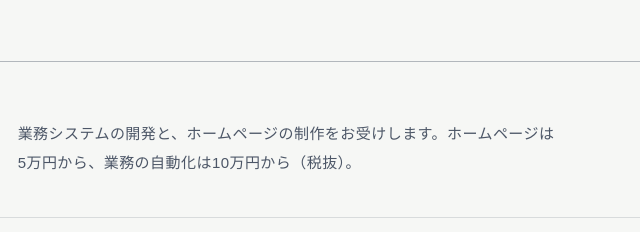
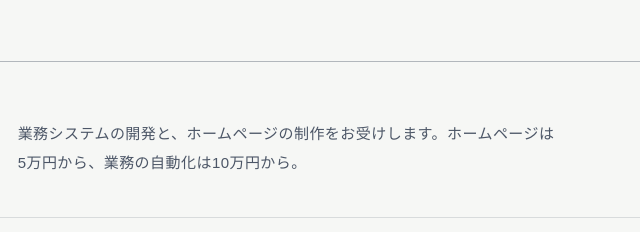
Before and after one commit to daikisakakibara-kanana/kanana-hp-renewal, a plain HTML site: page public/index.html in a window 1280 px wide. Shown: the part 996-1228 px from the top of the page, 437-1077 px from the left. Drawn offline with Linux system fonts and the light colour scheme; a web font is replaced by a local one.

Commit message:
トップの受託開発の説明文から（税抜）を削除
Co-Authored-By: Claude Opus 5.5 <noreply@anthropic.com>
Claude-Session: https://claude.ai/code/session_018Aak2MHL8sYCtXHpbj4DvG

```diff
--- a/public/index.html
+++ b/public/index.html
@@ -53,7 +53,7 @@
       <div class="services">
         <article class="service">
           <h3 class="service__name"><span class="service__icon"><svg viewBox="0 0 24 24" aria-hidden="true"><rect x="3" y="4.5" width="18" height="13" rx="1.5"/><path d="M8 21h8M12 17.5V21M9.5 9l-2.5 2.5 2.5 2.5M14.5 9l2.5 2.5-2.5 2.5"/></svg></span><span>受託開発<small>システム開発・<wbr>ホームページ制作</small></span></h3>
-          <p class="service__text">業務システムの<wbr>開発と、<wbr>ホームページの<wbr>制作を<wbr>お受けします。<wbr>ホームページは<wbr>5万円から、<wbr>業務の<wbr>自動化は<wbr>10万円から<wbr>（税抜）。</p>
+          <p class="service__text">業務システムの<wbr>開発と、<wbr>ホームページの<wbr>制作を<wbr>お受けします。<wbr>ホームページは<wbr>5万円から、<wbr>業務の<wbr>自動化は<wbr>10万円から。</p>
           <a href="development.html" class="text-link service__link">詳しく<svg viewBox="0 0 14 14" aria-hidden="true"><path d="M1 7h11M8 3l4 4-4 4" fill="none" stroke="currentColor" stroke-width="1.3"/></svg></a>
         </article>
         <article class="service">
```
Also changed, not shown: public/v2/index.html (+1 -1 lines).
